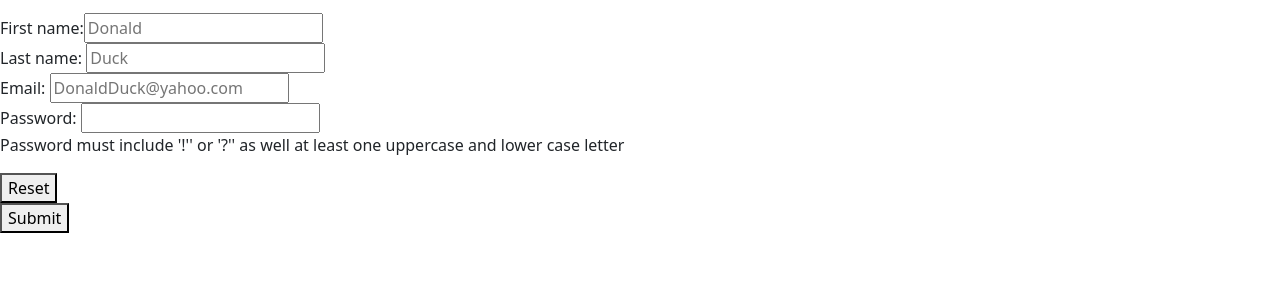
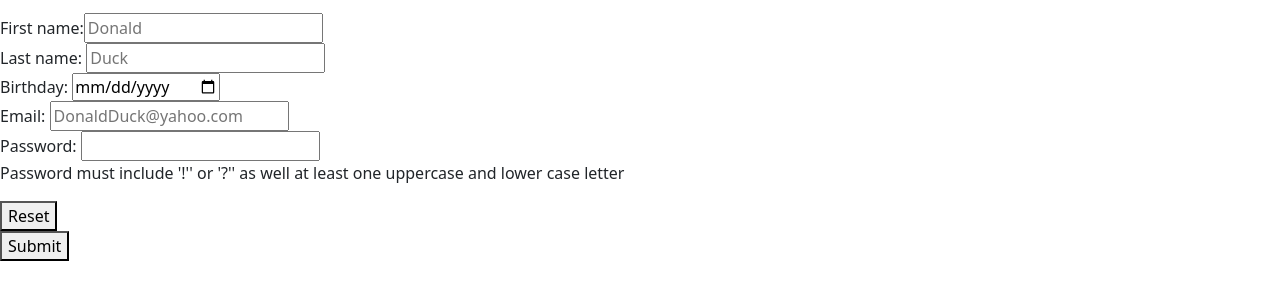
Before and after one commit to WillieLui429/CSC225-Lab5, a plain HTML site: page index.html in a window 1280 px wide. Shown: the part 123-422 px from the top of the page. Drawn offline with nearby package versions, Linux system fonts and the light colour scheme.

Commit message:
Adding birthday prompt

```diff
--- a/index.html
+++ b/index.html
@@ -36,6 +36,7 @@
         <form id ="myForm">
             First name:<input type ="text" name ="fname" id = "fname" placeholder = "Donald" required><br>
             Last name: <input type ="text" name ="lname" id = "lname" placeholder = "Duck" required><br>
+            Birthday: <input type ="date" name = "bday" id = "bday" required><br>
             Email: <input type ="email" name ="email" id ="email" placeholder = "DonaldDuck@yahoo.com" required><br>
             Password: <input type ="password" name ="pwd" id ="pwd" minlength="3" ><br>
             <p>Password must include '!'' or '?'' as well at least one uppercase and lower case letter</p>
```
